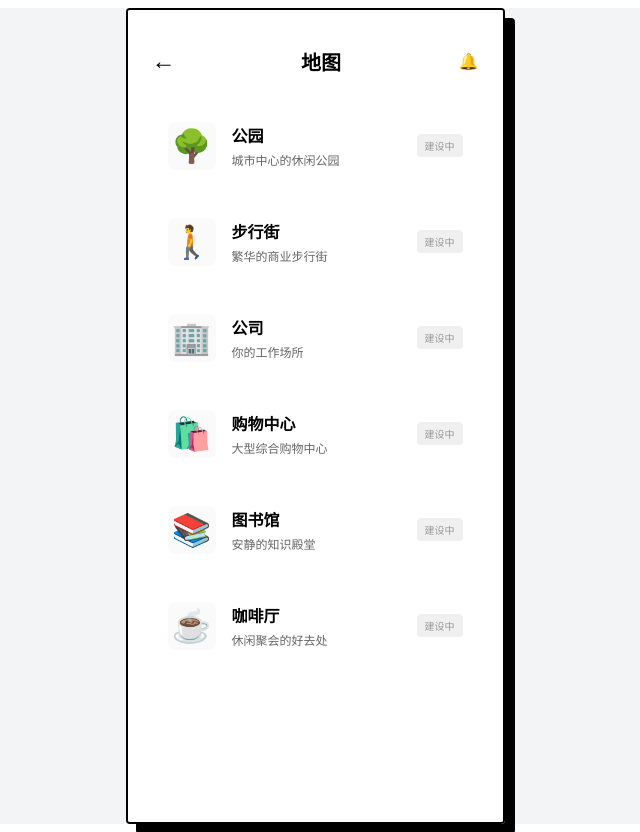
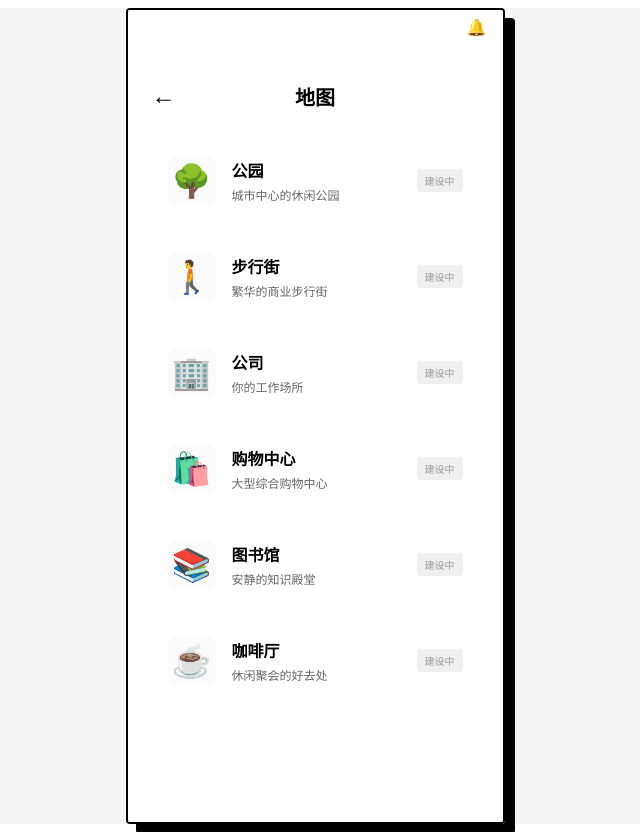
Before and after one commit to NCGreatDevil/the-lucky-life, a Vue app: page /map in a window 1280 px wide. Shown: the whole page, without its empty margins (325-965 px from the left). Built offline with nearby package versions, Linux system fonts and the light colour scheme; sample sign-in values are in the browser's storage; the HTML template or start-up script is replaced by a standard one; a web font is replaced by a local one.

Commit message:
fix: 调整首页导航边距、所有页面统一user-bar样式、去掉Profile页面用户栏

```diff
--- a/src/views/Events.vue
+++ b/src/views/Events.vue
@@ -1,15 +1,19 @@
 <template>
   <div class="events-page">
-    <!-- 顶部标题 -->
+    <div class="user-bar">
+      <template v-if="userStore.isLoggedIn">
+        <router-link to="/profile" class="user-link">
+          <span class="user-icon"></span>
+          <span class="user-name">{{ userStore.user?.nickname }}</span>
+        </router-link>
+        <span class="notification-bell"></span>
+      </template>
+    </div>
+
     <header class="header">
       <router-link to="/" class="back-btn">←</router-link>
       <h1 class="title sketch-font">随机事件</h1>
-      <div class="header-right">
-        <template v-if="userStore.isLoggedIn">
-          <span class="user-name">{{ userStore.user?.nickname }}</span>
-          <span class="notification-bell">🔔</span>
-        </template>
-      </div>
+      <div class="placeholder"></div>
     </header>
 
     <!-- 事件触发区域 -->
@@ -239,6 +243,33 @@ function formatTime(timestamp) {
   height: 100%;
 }
 
+.user-bar {
+  display: flex;
+  justify-content: flex-end;
+  align-items: center;
+  gap: 12px;
+  padding: 8px 16px;
+  font-size: 12px;
+}
+
+.user-link {
+  display: flex;
+  align-items: center;
+  gap: 4px;
+  text-decoration: none;
+  color: #000;
+  font-weight: bold;
+}
+
+.user-icon {
+  font-size: 14px;
+}
+
+.notification-bell {
+  font-size: 16px;
+  position: relative;
+}
+
 .header {
   display: flex;
   justify-content: space-between;
@@ -258,20 +289,8 @@ function formatTime(timestamp) {
   font-weight: bold;
 }
 
-.header-right {
-  display: flex;
-  align-items: center;
-  gap: 8px;
-}
-
-.user-name {
-  font-size: 12px;
-  font-weight: bold;
-}
-
-.notification-bell {
-  font-size: 16px;
-  position: relative;
+.placeholder {
+  width: 40px;
 }
 
 .content-area {
--- a/src/views/Fortune.vue
+++ b/src/views/Fortune.vue
@@ -1,15 +1,19 @@
 <template>
   <div class="fortune-page">
-    <!-- 顶部标题 -->
+    <div class="user-bar">
+      <template v-if="userStore.isLoggedIn">
+        <router-link to="/profile" class="user-link">
+          <span class="user-icon"></span>
+          <span class="user-name">{{ userStore.user?.nickname }}</span>
+        </router-link>
+        <span class="notification-bell">🔔</span>
+      </template>
+    </div>
+
     <header class="header">
       <router-link to="/" class="back-btn">←</router-link>
       <h1 class="title sketch-font">求神问卜</h1>
-      <div class="header-right">
-        <template v-if="userStore.isLoggedIn">
-          <span class="user-name">{{ userStore.user?.nickname }}</span>
-          <span class="notification-bell">🔔</span>
-        </template>
-      </div>
+      <div class="placeholder"></div>
     </header>
 
     <!-- 抽签区域 -->
@@ -149,6 +153,33 @@ function drawFortune() {
   height: 100%;
 }
 
+.user-bar {
+  display: flex;
+  justify-content: flex-end;
+  align-items: center;
+  gap: 12px;
+  padding: 8px 16px;
+  font-size: 12px;
+}
+
+.user-link {
+  display: flex;
+  align-items: center;
+  gap: 4px;
+  text-decoration: none;
+  color: #000;
+  font-weight: bold;
+}
+
+.user-icon {
+  font-size: 14px;
+}
+
+.notification-bell {
+  font-size: 16px;
+  position: relative;
+}
+
 .header {
   display: flex;
   justify-content: space-between;
@@ -168,20 +199,8 @@ function drawFortune() {
   font-weight: bold;
 }
 
-.header-right {
-  display: flex;
-  align-items: center;
-  gap: 8px;
-}
-
-.user-name {
-  font-size: 12px;
-  font-weight: bold;
-}
-
-.notification-bell {
-  font-size: 16px;
-  position: relative;
+.placeholder {
+  width: 40px;
 }
 
 .content-area {
--- a/src/views/Friends.vue
+++ b/src/views/Friends.vue
@@ -1,14 +1,19 @@
 <template>
   <div class="friends-page">
+    <div class="user-bar">
+      <template v-if="userStore.isLoggedIn">
+        <router-link to="/profile" class="user-link">
+          <span class="user-icon"></span>
+          <span class="user-name">{{ userStore.user?.nickname }}</span>
+        </router-link>
+        <span class="notification-bell">🔔</span>
+      </template>
+    </div>
+
     <header class="header">
       <router-link to="/" class="back-btn">←</router-link>
       <h1 class="title sketch-font">我的好友</h1>
-      <div class="header-right">
-        <template v-if="userStore.isLoggedIn">
-          <span class="user-name">{{ userStore.user?.nickname }}</span>
-          <span class="notification-bell">🔔</span>
-        </template>
-      </div>
+      <div class="placeholder"></div>
     </header>
 
     <div class="content-area">
@@ -422,6 +427,33 @@ onUnmounted(() => {
   height: 100%;
 }
 
+.user-bar {
+  display: flex;
+  justify-content: flex-end;
+  align-items: center;
+  gap: 12px;
+  padding: 8px 16px;
+  font-size: 12px;
+}
+
+.user-link {
+  display: flex;
+  align-items: center;
+  gap: 4px;
+  text-decoration: none;
+  color: #000;
+  font-weight: bold;
+}
+
+.user-icon {
+  font-size: 14px;
+}
+
+.notification-bell {
+  font-size: 16px;
+  position: relative;
+}
+
 .header {
   display: flex;
   justify-content: space-between;
@@ -441,20 +473,8 @@ onUnmounted(() => {
   font-weight: bold;
 }
 
-.header-right {
-  display: flex;
-  align-items: center;
-  gap: 8px;
-}
-
-.user-name {
-  font-size: 12px;
-  font-weight: bold;
-}
-
-.notification-bell {
-  font-size: 16px;
-  position: relative;
+.placeholder {
+  width: 40px;
 }
 
 .content-area {
--- a/src/views/Home.vue
+++ b/src/views/Home.vue
@@ -158,7 +158,7 @@ const luckLevel = computed(() => {
   justify-content: flex-end;
   align-items: center;
   gap: 12px;
-  padding: 12px 16px;
+  padding: 8px 16px;
   font-size: 12px;
 }
 
@@ -232,7 +232,7 @@ const luckLevel = computed(() => {
   display: grid;
   grid-template-columns: repeat(4, 1fr);
   gap: 12px;
-  padding: 0 24px;
+  padding: 0 16px;
   margin-bottom: 24px;
 }
 
@@ -269,7 +269,7 @@ const luckLevel = computed(() => {
 
 .content-area {
   flex: 1;
-  padding: 0 24px 80px;
+  padding: 0 16px 80px;
   overflow-y: auto;
   overflow-x: hidden;
 }
@@ -338,7 +338,7 @@ const luckLevel = computed(() => {
   right: 0;
   background: #fff;
   border-top: 2.5px solid #000;
-  padding: 12px 24px;
+  padding: 8px 16px;
   display: flex;
   gap: 24px;
   z-index: 50;
--- a/src/views/Map.vue
+++ b/src/views/Map.vue
@@ -1,14 +1,19 @@
 <template>
   <div class="map-page">
+    <div class="user-bar">
+      <template v-if="userStore.isLoggedIn">
+        <router-link to="/profile" class="user-link">
+          <span class="user-icon"></span>
+          <span class="user-name">{{ userStore.user?.nickname }}</span>
+        </router-link>
+        <span class="notification-bell">🔔</span>
+      </template>
+    </div>
+
     <header class="header">
       <router-link to="/" class="back-btn">←</router-link>
       <h1 class="title sketch-font">地图</h1>
-      <div class="header-right">
-        <template v-if="userStore.isLoggedIn">
-          <span class="user-name">{{ userStore.user?.nickname }}</span>
-          <span class="notification-bell">🔔</span>
-        </template>
-      </div>
+      <div class="placeholder"></div>
     </header>
 
     <div class="content-area">
@@ -66,6 +71,33 @@ function showUnderConstruction() {
   height: 100%;
 }
 
+.user-bar {
+  display: flex;
+  justify-content: flex-end;
+  align-items: center;
+  gap: 12px;
+  padding: 8px 16px;
+  font-size: 12px;
+}
+
+.user-link {
+  display: flex;
+  align-items: center;
+  gap: 4px;
+  text-decoration: none;
+  color: #000;
+  font-weight: bold;
+}
+
+.user-icon {
+  font-size: 14px;
+}
+
+.notification-bell {
+  font-size: 16px;
+  position: relative;
+}
+
 .header {
   display: flex;
   justify-content: space-between;
@@ -85,20 +117,8 @@ function showUnderConstruction() {
   font-weight: bold;
 }
 
-.header-right {
-  display: flex;
-  align-items: center;
-  gap: 8px;
-}
-
-.user-name {
-  font-size: 12px;
-  font-weight: bold;
-}
-
-.notification-bell {
-  font-size: 16px;
-  position: relative;
+.placeholder {
+  width: 40px;
 }
 
 .content-area {
--- a/src/views/Profile.vue
+++ b/src/views/Profile.vue
@@ -4,12 +4,7 @@
     <header class="header">
       <router-link to="/" class="back-btn">←</router-link>
       <h1 class="title sketch-font">我的角色</h1>
-      <div class="header-right">
-        <template v-if="userStore.isLoggedIn">
-          <span class="user-name">{{ userStore.user?.nickname }}</span>
-          <span class="notification-bell">🔔</span>
-        </template>
-      </div>
+      <div class="placeholder"></div>
       <button @click="handleLogout" class="btn-logout">退出</button>
     </header>
     <div class="profile-container">
@@ -357,24 +352,8 @@ async function handleLogout() {
   margin: 0;
 }
 
-.header-right {
-  display: flex;
-  align-items: center;
-  gap: 8px;
-}
-
-.user-name {
-  font-size: 12px;
-  font-weight: bold;
-}
-
-.notification-bell {
-  font-size: 16px;
-  position: relative;
-}
-
 .placeholder {
-  display: none;
+  width: 40px;
 }
 
 .btn-logout {
```
